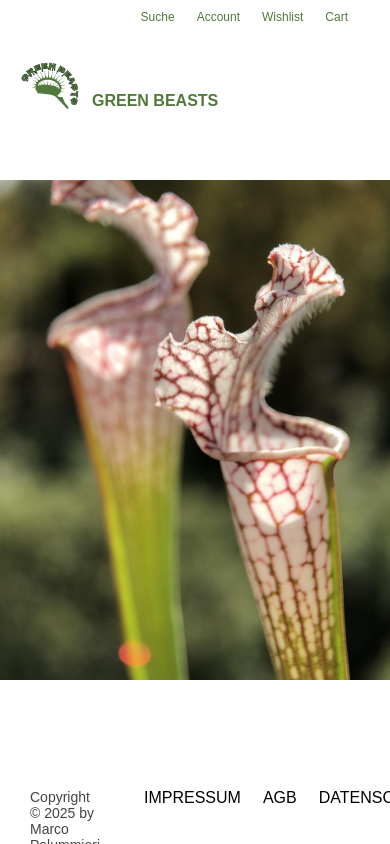
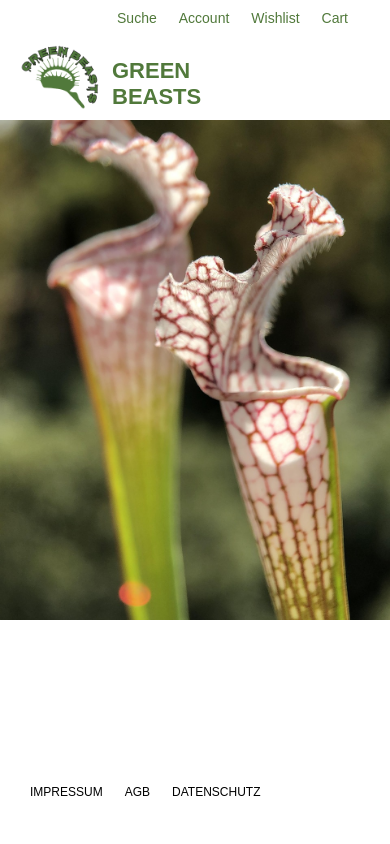
Before and after one commit to mapalummi/MyShop, an Angular app: page / in a window 390 px wide. Built offline with nearby package versions, Linux system fonts and the light colour scheme.

Commit message:
feat: enhance header and footer styles for improved responsiveness and visual hierarchy

```diff
--- a/src/app/footer/footer.component.scss
+++ b/src/app/footer/footer.component.scss
@@ -36,3 +36,19 @@ a:active {
 .copyright {
   font-size: 14px;
 }
+
+.footer-links {
+  font-size: 16px;
+}
+
+@media (max-width: 665px) {
+  section {
+    flex-direction: column-reverse;
+  }
+  .copyright {
+    font-size: 12px;
+  }
+  .footer-links {
+    font-size: 12px;
+  }
+}
--- a/src/app/header/header.component.scss
+++ b/src/app/header/header.component.scss
@@ -80,14 +80,33 @@ a:active {
   }
 
   .logo-img {
-    width: 60px;
+    width: 100px;
   }
 
   h1 {
-    font-size: 16px;
+    font-size: 28px;
+  }
+
+  .right-header{
+    height: 30px;
   }
 
   .right-header a {
-    font-size: 12px;
+    font-size: 18px;
   }
 }
+
+@media (max-width: 530px){
+    header{
+        height: 120px;
+    }
+    h1{
+        font-size: 22px;
+    }
+    .logo-img {
+    width: 80px;
+  }
+    .right-header a {
+    font-size: 14px;
+  }
+}
```
